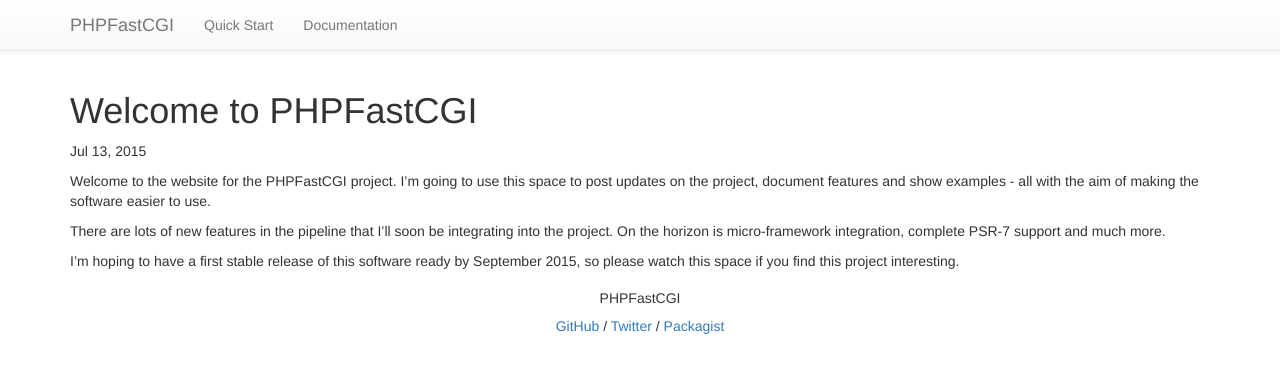
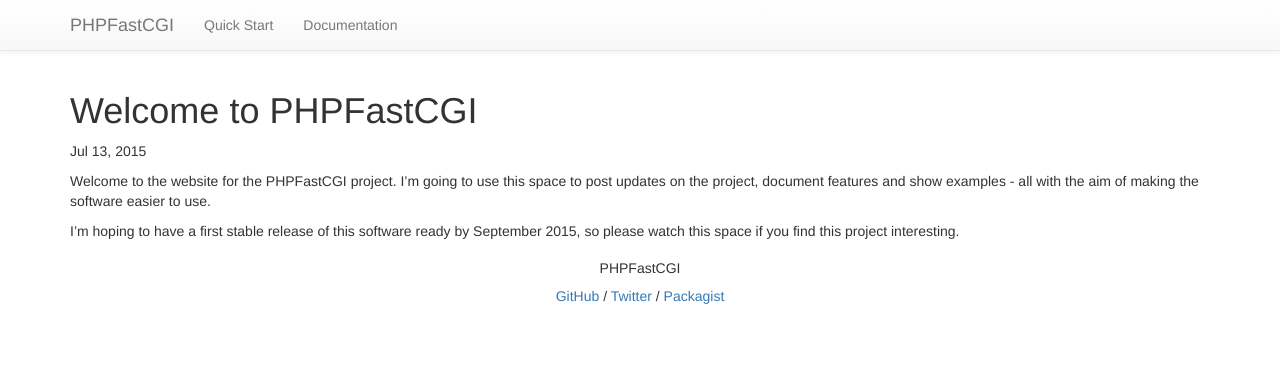
Before and after one commit to PHPFastCGI/phpfastcgi.github.io, a Jekyll site: the page built from _posts/2015-07-13-welcome.markdown, in a window 1280 px wide. Shown: the top 373 px of the page. Built offline with Jekyll 4.4.1, drawn with Linux system fonts in a browser that asks for light colours.

Commit message:
Updated welcome note
It contained references to features that are now implemented.

```diff
--- a/_posts/2015-07-13-welcome.markdown
+++ b/_posts/2015-07-13-welcome.markdown
@@ -7,6 +7,4 @@
 
 Welcome to the website for the PHPFastCGI project. I'm going to use this space to post updates on the project, document features and show examples - all with the aim of making the software easier to use.
 
-There are lots of new features in the pipeline that I'll soon be integrating into the project. On the horizon is micro-framework integration, complete PSR-7 support and much more.
-
 I'm hoping to have a first stable release of this software ready by September 2015, so please watch this space if you find this project interesting.
```
